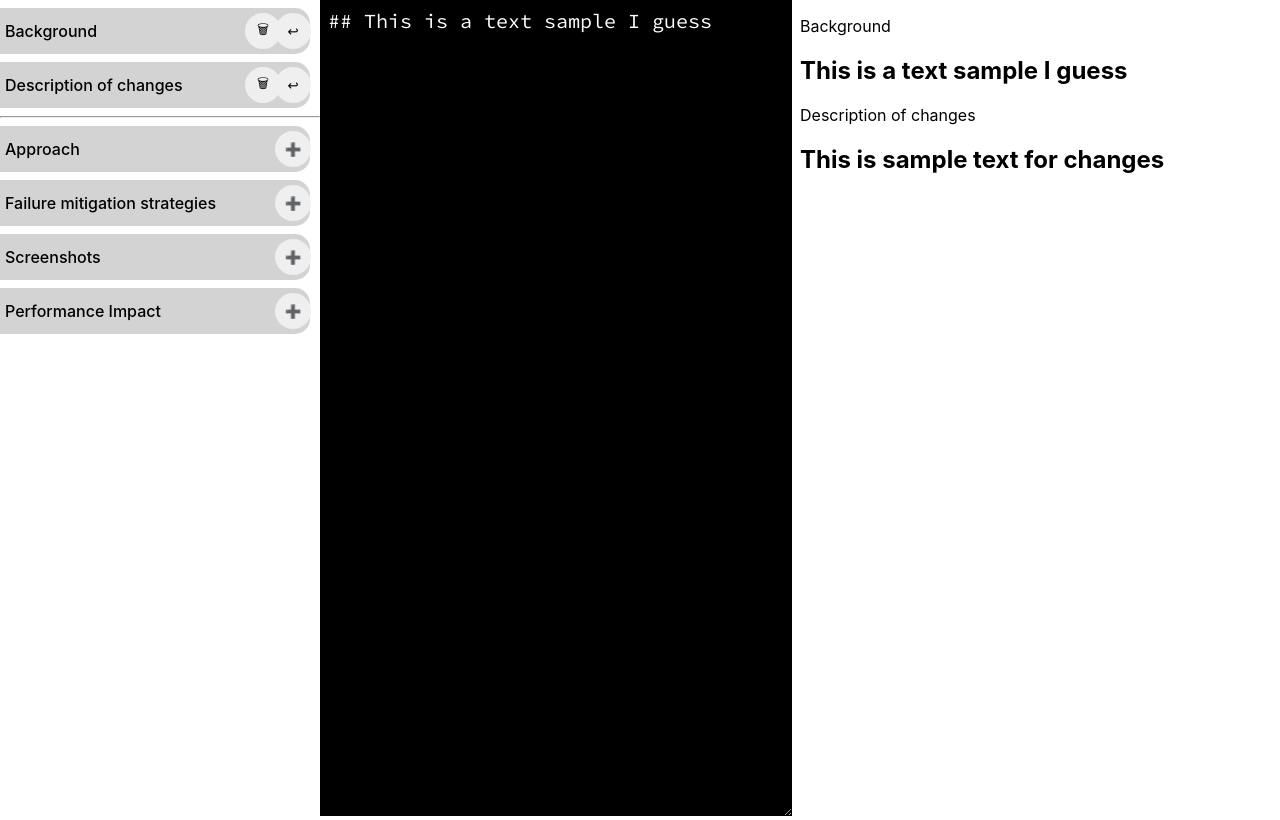
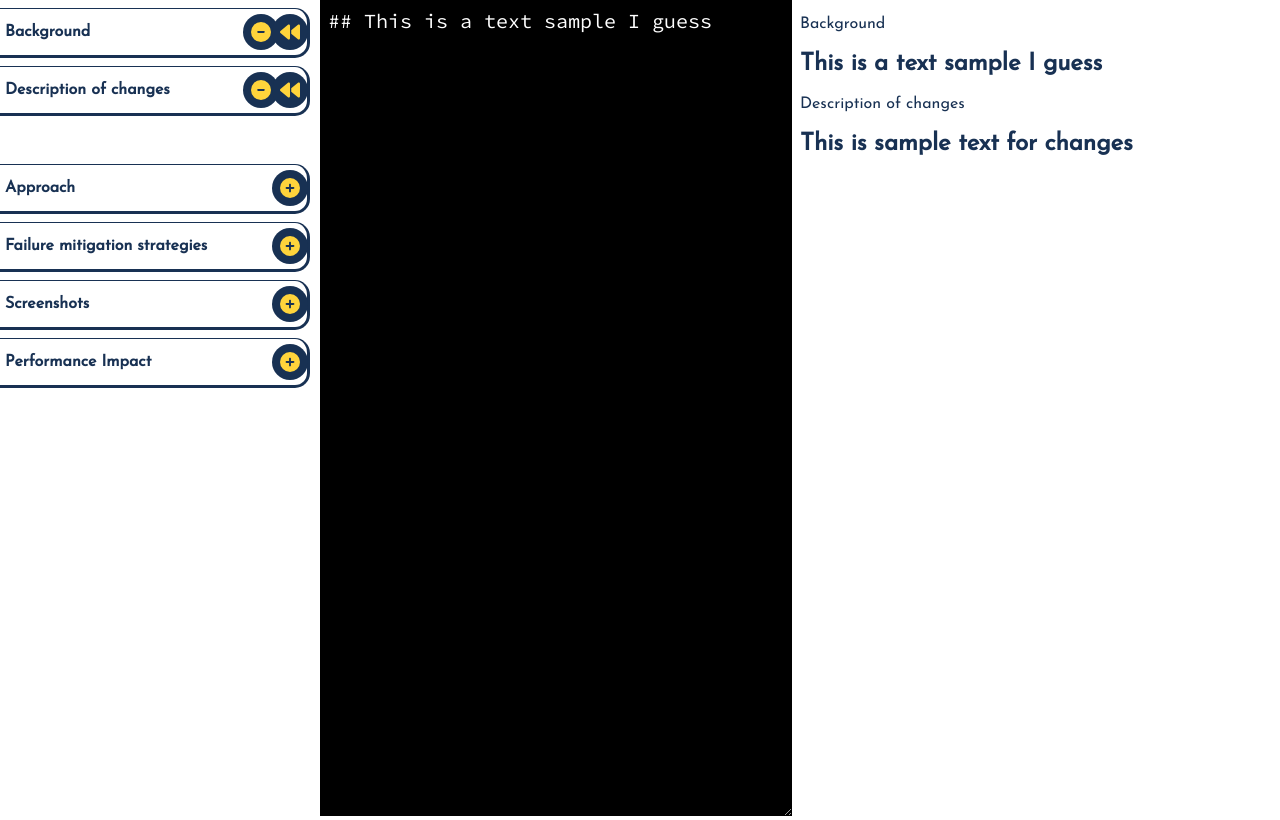
Before and after one commit to CharlesDesiderio/pr-manager, a React (Create React App) app: page / in a window 1280 px wide. Built offline with nearby package versions, Linux system fonts and the light colour scheme.

Commit message:
Added more styles then broke the app and realized a solution that ALSO fixed a problem I knew I would have had to fix later on so yay

```diff
--- a/package.json
+++ b/package.json
@@ -3,11 +3,16 @@
   "version": "0.1.0",
   "private": true,
   "dependencies": {
+    "@fortawesome/fontawesome-svg-core": "^1.2.36",
+    "@fortawesome/free-regular-svg-icons": "^6.0.0-beta2",
+    "@fortawesome/free-solid-svg-icons": "^6.0.0-beta2",
+    "@fortawesome/react-fontawesome": "^0.1.16",
     "@testing-library/jest-dom": "^5.14.1",
     "@testing-library/react": "^11.2.7",
     "@testing-library/user-event": "^12.8.3",
     "react": "^17.0.2",
     "react-dom": "^17.0.2",
+    "react-icons": "^4.3.1",
     "react-markdown": "^7.1.0",
     "react-scripts": "4.0.3",
     "web-vitals": "^1.1.2"
--- a/src/App.js
+++ b/src/App.js
@@ -5,6 +5,10 @@ import styles from './App.module.css'
 import Editor from './components/Editor'
 import Output from './components/Output'
 import Section from './components/Section'
+
+import { FontAwesomeIcon } from '@fortawesome/react-fontawesome'
+
+import { faBackward, faPlusCircle, faMinusCircle } from '@fortawesome/free-solid-svg-icons'
 
 const App = () => {
 
@@ -44,13 +48,14 @@ const App = () => {
   let [sectionsState, setSectionsState] = useState(sectionsArray)
   let [currentItem, setCurrentItem] = useState(0)
 
-  const chooseEditor = (event) => {
-    setCurrentItem(parseInt(event.currentTarget.id))
+  const chooseEditor = (i) => {
+    setCurrentItem(parseInt(i))
   }
 
-  const addSection = (event) => {
+  const addSection = (i) => {
     let newState = sectionsState
-    newState[event.target.parentElement.id].included = true
+    console.log(i)
+    newState[i].included = true
     setSectionsState([...newState])
   }
 
@@ -60,15 +65,15 @@ const App = () => {
     setSectionsState([...newState])
   }
 
-  const resetItem = (event) => {
+  const resetItem = (i) => {
     let newState = sectionsState
-    newState[event.target.parentElement.id].text = sectionsArray[event.target.parentElement.id].text
+    newState[i].text = sectionsArray[i].text
     setSectionsState([...newState])
   }
 
-  const removeItem = (event) => {
+  const removeItem = (i) => {
     let newState = sectionsState
-    newState[event.target.parentElement.id].included = false
+    newState[i].included = false
     setSectionsState([...newState])
   }
 
@@ -77,15 +82,15 @@ const App = () => {
       <div>
         { sectionsState.map((item, i) => {
           return item.included ?
-          <div onClick={(event) => chooseEditor(event)} id={i} className={styles.section} >
+          <div onClick={(arrNum) => chooseEditor(i)} id={i} className={styles.section} >
             <Section data={item} />
-            <button onClick={(event => removeItem(event))}>🗑</button>
-            <button onClick={(event) => resetItem(event)}>↩</button>
+            <FontAwesomeIcon onClick={(arrNum) => removeItem(i)} className={styles.faIcon} icon={faMinusCircle} />
+            <FontAwesomeIcon onClick={(arrNum) => resetItem(i)} className={styles.faIcon} icon={faBackward} />
           </div> : null
         }) }
-<hr />
+        <div className={styles.divider}></div>
         { sectionsState.map((item, i) => {
-          return item.included ? null : <div className={styles.inactiveSection} id={i}><Section data={item} /><button onClick={(event) => addSection(event)}>➕</button></div>
+          return item.included ? null : <div className={styles.inactiveSection} id={i}><Section data={item} /><FontAwesomeIcon onClick={(arrNum) => addSection(i)} className={styles.faIcon} icon={faPlusCircle} /></div>
         }) }
       </div>
 
--- a/src/App.module.css
+++ b/src/App.module.css
@@ -1,3 +1,10 @@
+@import url('https://fonts.googleapis.com/css2?family=Josefin+Sans&display=swap');
+
+body {
+  color: #183153;
+  font-family: 'Josefin Sans', sans-serif;
+}
+
 .container {
   width: 100%;
   margin: auto;
@@ -11,28 +18,48 @@
   margin: 8px 10px 8px 0;
   border-radius: 0 15px 15px 0;
   padding: 5px;
-  background-color: lightgray;
+  background-color: white;
   align-items: center;
-  font-weight: 500;
+  font-weight: 700;
+  border-top: 1px solid #183153;
+  border-right: 3px solid #183153;
+  border-bottom: 3px solid #183153;
 }
 
-.section:hover {
+.section:hover, .inactiveSection:hover {
   cursor: pointer;
+  transform: scale(1.05);
+  transform-origin: left;
+  left: 0;
+  transition: .15s;
 }
 
 .inactiveSection {
   grid-template-columns: 90% 10%;
 }
 
-button {
+.faIcon {
+  display: block;
   border: none;
-  height: 36px;
-  width: 36px;
+  padding: .5rem;
   border-radius: 50%;
   margin: auto;
   text-align: center;
+  font-size: 1.25rem;
+  display: grid;
+  place-items: center;
+  background-color: #183153;
+  color: #ffd43b;
+  transition: .1s;
 }
 
-button:hover {
+.faIcon:hover {
   cursor: pointer;
+  background-color: #ffd43b;
+  color: #183153;
+  transform: scale(1.2);
 }
+
+.divider {
+  margin-top: 3rem;
+}
--- a/src/components/Output.jsx
+++ b/src/components/Output.jsx
@@ -7,7 +7,7 @@ const Output = (props) => {
 
   props.data.forEach((item) => {
     if (item.included) {
-      compiledData += `${item.title}\n`
+      compiledData += `\n${item.title}\n`
       compiledData += `${item.text}\n`
     }
 
```
Also changed, not shown: 1 other file (tests, documents, lock files or other folders).
